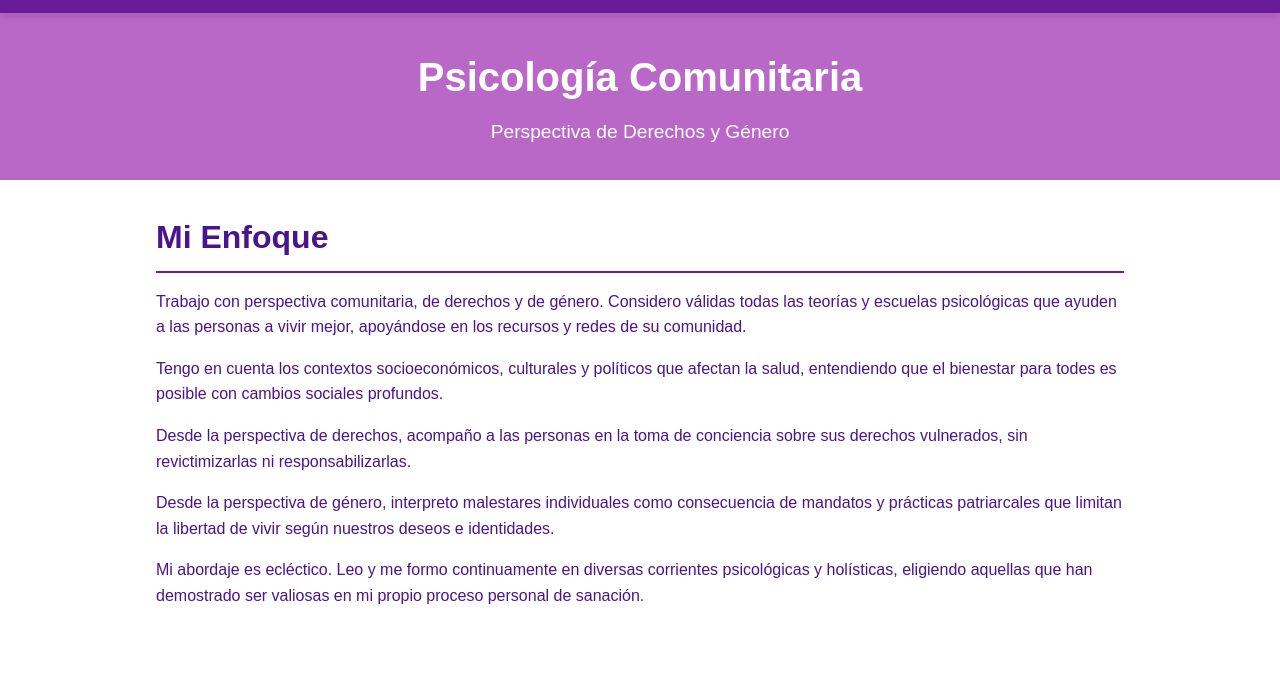
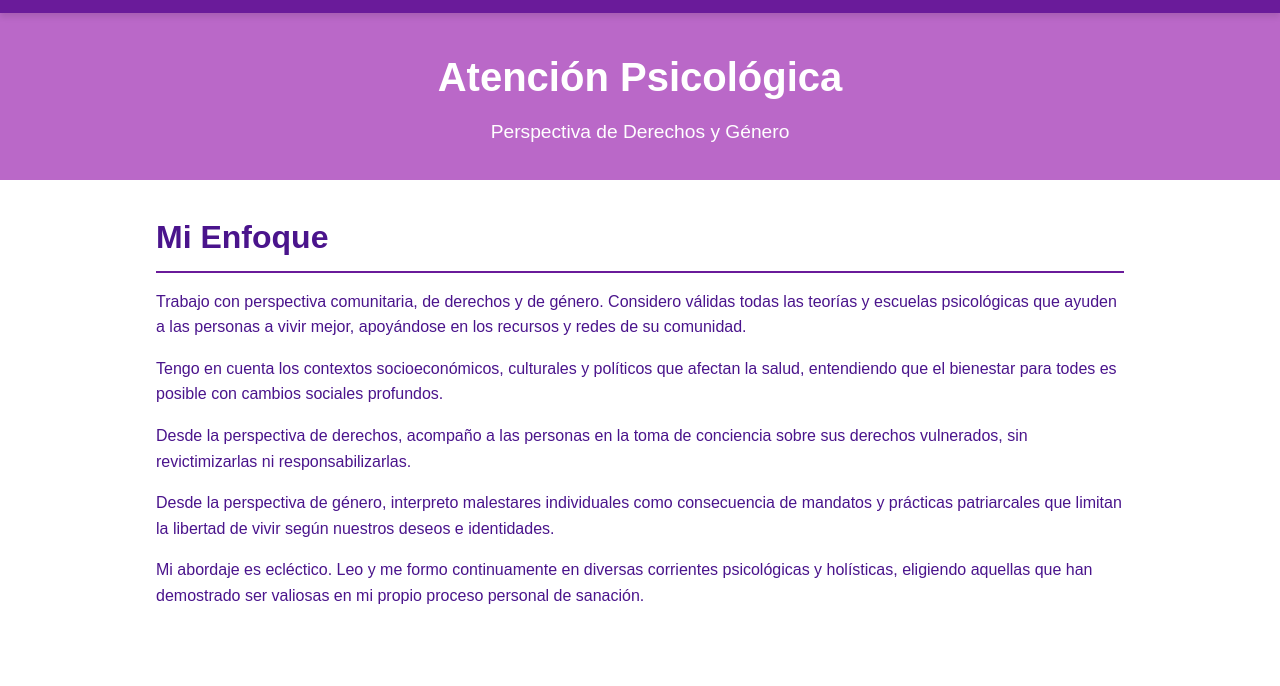
Before and after one commit to Iann7/Kgiralt, a plain HTML site: page index.html in a window 1280 px wide. Shown: the part 68-754 px from the top of the page. Drawn offline with Linux system fonts and the light colour scheme.

Commit message:
Update index.html

```diff
--- a/index.html
+++ b/index.html
@@ -3,7 +3,7 @@
 <head>
     <meta charset="UTF-8">
     <meta name="viewport" content="width=device-width, initial-scale=1.0">
-    <title>Lic. Karina Giralt - Psicología Comunitaria</title>
+    <title>Lic. Karina Giralt - Atención Psicológica </title>
     <link rel="stylesheet" href="styles.css">
     <link rel="stylesheet" href="https://cdnjs.cloudflare.com/ajax/libs/font-awesome/6.0.0-beta3/css/all.min.css">
 </head>
@@ -19,7 +19,7 @@
 </nav>
 
 <header>
-    <h1>Psicología Comunitaria</h1>
+    <h1>Atención Psicológica</h1>
     <p>Perspectiva de Derechos y Género</p>
 </header>
 
```
